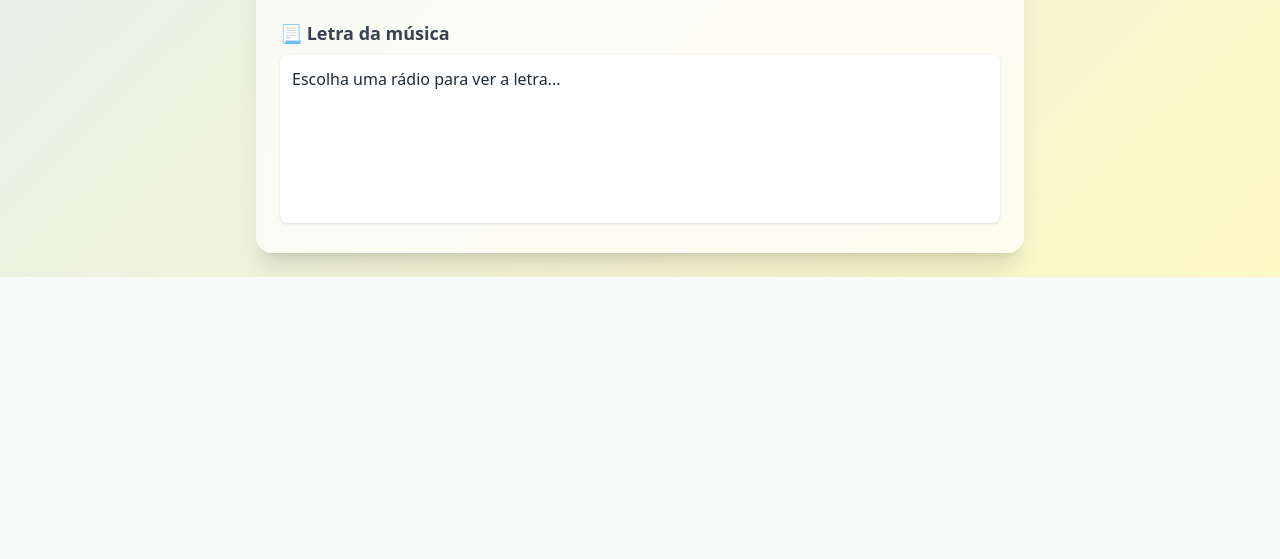
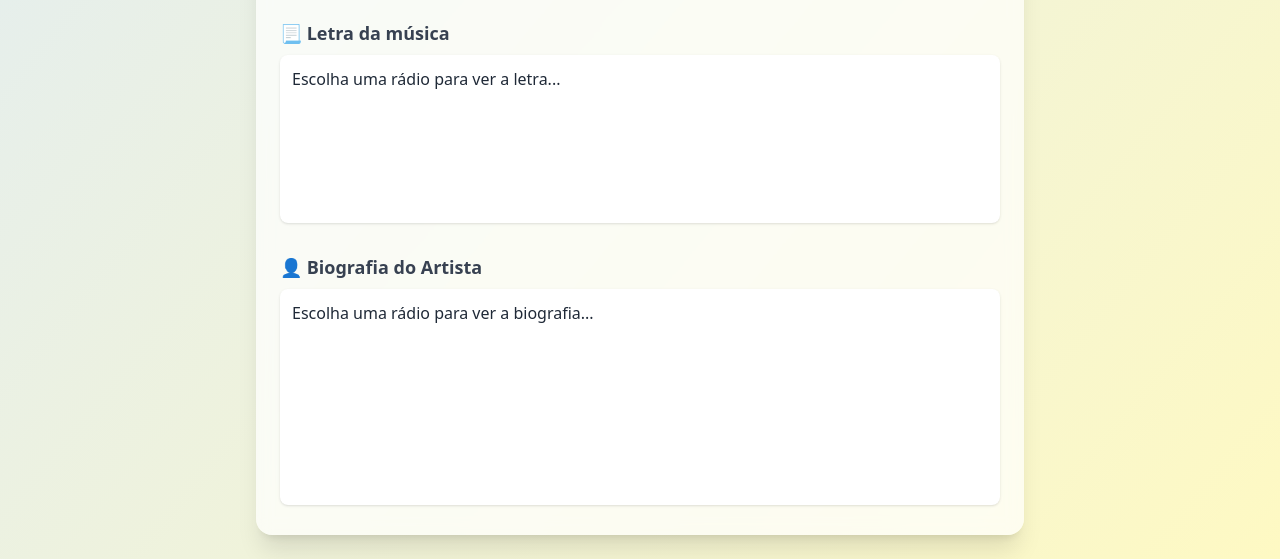
Before and after one commit to ruicirilo271/scraping-radio-streams-search, a Flask app: page / in a window 1280 px wide. Shown: the part 973-1532 px from the top of the page. Before the commit the page ends 1250 px from the top, so only its background shows below. Run offline with Flask 3, Linux system fonts and the light colour scheme; grey boxes labelled with a size stand in for pictures from a placeholder-image service; some libraries are stand-ins or nearby versions.

Commit message:
Add files via upload

```diff
--- a/static/script.js
+++ b/static/script.js
@@ -9,6 +9,7 @@ const artistSpan = document.getElementById("artist");
 const songSpan = document.getElementById("song");
 const albumCover = document.getElementById("albumCover");
 const lyricsArea = document.getElementById("lyrics");
+const bioArea = document.getElementById("bio");
 const radioList = document.getElementById("radioList");
 const favoritesList = document.getElementById("favoritesList");
 
@@ -114,6 +115,7 @@ async function fetchMetadata() {
 
             fetchAlbumCover(artist, song);
             fetchLyrics(artist, song);
+            fetchArtistBio(artist);  // ⬅️ AQUI
         }
 
     } catch (err) {
@@ -142,16 +144,27 @@ async function fetchLyrics(artist, song) {
     }
 }
 
+async function fetchArtistBio(artist) {
+    try {
+        const apiKey = "6e7c0a29cd508f42a6737e5fd3d6110b"; // ← Insere aqui a tua chave da Last.fm
+        const res = await fetch(`https://ws.audioscrobbler.com/2.0/?method=artist.getinfo&artist=${encodeURIComponent(artist)}&api_key=${apiKey}&format=json`);
+        const data = await res.json();
+        const bio = data?.artist?.bio?.summary?.replace(/<[^>]*>/g, "");
+        bioArea.value = bio || "Biografia não encontrada.";
+    } catch (err) {
+        bioArea.value = "Erro ao buscar biografia.";
+        console.error("Erro ao buscar biografia:", err);
+    }
+}
+
 function toggleFavorite(radio) {
     let favs = JSON.parse(localStorage.getItem("favorites") || "[]");
-
     const exists = favs.find(r => r.stationuuid === radio.stationuuid);
     if (exists) {
         favs = favs.filter(r => r.stationuuid !== radio.stationuuid);
     } else {
         favs.push(radio);
     }
-
     localStorage.setItem("favorites", JSON.stringify(favs));
     loadFavorites();
 }
--- a/templates/index.html
+++ b/templates/index.html
@@ -44,6 +44,9 @@
 
     <h3 class="text-lg font-semibold text-gray-700 mb-2">📃 Letra da música</h3>
     <textarea id="lyrics" rows="6" readonly class="w-full p-3 bg-white rounded-lg shadow text-gray-800 resize-none">Escolha uma rádio para ver a letra...</textarea>
+
+    <h3 class="text-lg font-semibold text-gray-700 mt-6 mb-2">👤 Biografia do Artista</h3>
+    <textarea id="bio" rows="8" readonly class="w-full p-3 bg-white rounded-lg shadow text-gray-800 resize-none">Escolha uma rádio para ver a biografia...</textarea>
   </div>
 
   <script src="/static/script.js" defer></script>
```
